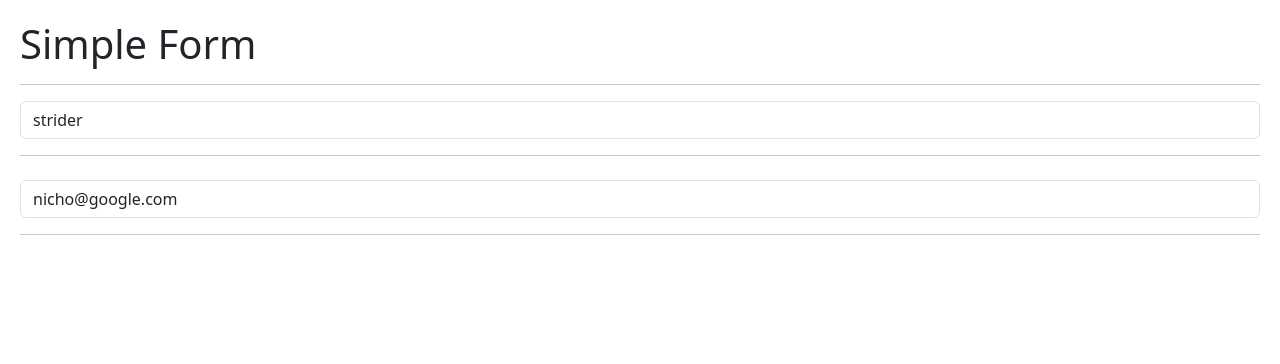
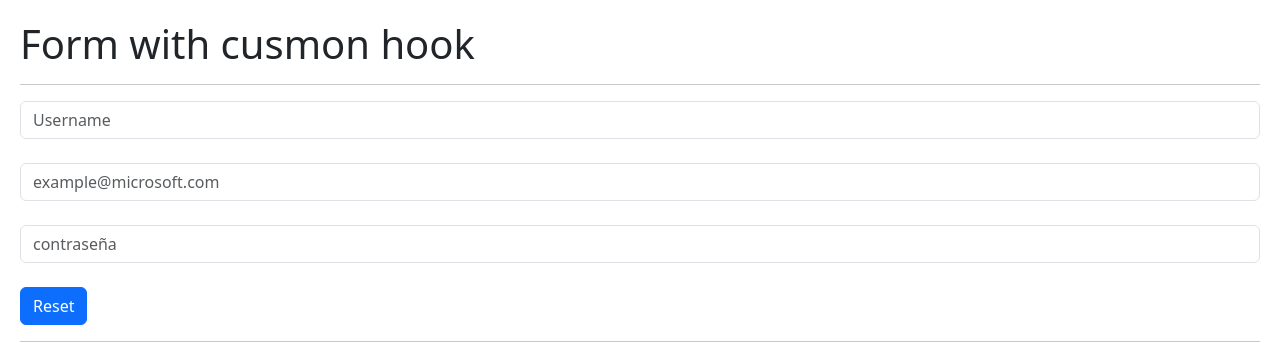
Before and after one commit to Nilsson-AvH/05-hook-app, a React (Vite) app: page / in a window 1280 px wide. Shown: the top 364 px of the page. Built offline with nearby package versions, Linux system fonts and the light colour scheme.

Commit message:
Sixth commit end to 02-useEfect

```diff
--- /dev/null
+++ b/src/02-useEffect/FormWithCustomHook.jsx
@@ -0,0 +1,56 @@
+// import React from 'react'
+
+import { useForm } from "../hooks/useForm"
+// import { useForm } from "../hooks/useForm"
+
+// import { useEffect } from "react"
+// import { Message } from "./Message"
+
+export const FormWithCustomHook = () => {
+
+    const { formState, onResetForm, onInputChange, username, email, password } = useForm ({
+        username: '',
+        email: '',
+        password: ''
+    });
+
+    // const { username, email, password } = formState
+
+  return (
+    <>
+        <h1>Form with cusmon hook</h1>
+        <hr />
+
+        <input
+            type="text"
+            className="form-control"
+            placeholder="Username"
+            name="username"
+            value={username}
+            onChange={ onInputChange }
+        />
+
+        <input
+            type="email"
+            className="form-control mt-4" // mt-4 es margin top = 4 de Bootstrap
+            placeholder="example@microsoft.com"
+            name="email"
+            value={email}
+            onChange={ onInputChange }
+        />
+
+        <input
+            type="password"
+            className="form-control mt-4" // mt-4 es margin top = 4 de Bootstrap
+            placeholder="contraseña"
+            name="password"
+            value={password}
+            onChange={ onInputChange }
+        />
+
+        <button onClick={ onResetForm } className="btn btn-primary mt-4">Reset</button>
+
+        <hr />
+    </>
+  )
+}
--- a/src/02-useEffect/Message.jsx
+++ b/src/02-useEffect/Message.jsx
@@ -1,18 +1,28 @@
-import { useEffect } from "react"
+import { useEffect, useState } from "react"
 
 export const Message = () => {
 
+    const [coords, setCoords] = useState({ x: 0 , y: 0 })
+
     useEffect(() => {
-      console.log('Message Mounted')
+
+      const onMouseMove = ({x,y}) => {
+        // const coords = {x,y}
+        setCoords({x,y})
+        // console.log(coords)
+      }
+
+      window.addEventListener( 'mousemove' , onMouseMove )
 
       return () => {
-          console.log('Message UnMounted')
+        window.removeEventListener( 'mousemove' , onMouseMove )
       }
     }, [])
 
   return (
     <>
         <h3>Usuario ya existe</h3>
+        { JSON.stringify( coords ) }
     </>
   )
 }
--- /dev/null
+++ b/src/hooks/useForm.js
@@ -0,0 +1,26 @@
+import { useState } from "react"
+
+export const useForm = ( initialForm = {} ) => {
+
+    const [formState, setFormState] = useState(initialForm)
+
+    const onInputChange = ({target}) => {
+        const { name, value } = target
+        setFormState({
+            ...formState,
+            [ name ]: value
+        })
+        // console.log({})
+    }
+
+    const onResetForm = () => {
+        setFormState(initialForm)
+    }
+
+    return {
+        ...formState,
+        formState,
+        onInputChange,
+        onResetForm
+    }
+}
--- a/src/main.jsx
+++ b/src/main.jsx
@@ -3,12 +3,13 @@
 // import { CounterApp } from './01-useState/CounterApp'
 // import { HooksApp } from './HooksApp'
 // import { CounterWithCustomHook } from './01-useState/CounterWithCustomHook'
-import { SimpleForm } from './02-useEffect/SimpleForm'
+// import { SimpleForm } from './02-useEffect/SimpleForm'
+import { FormWithCustomHook } from './02-useEffect/FormWithCustomHook'
 
 import './index.css'
 
 createRoot(document.getElementById('root')).render(
   // <StrictMode>
-    <SimpleForm />
+    <FormWithCustomHook />
   // </StrictMode>
 )
```
